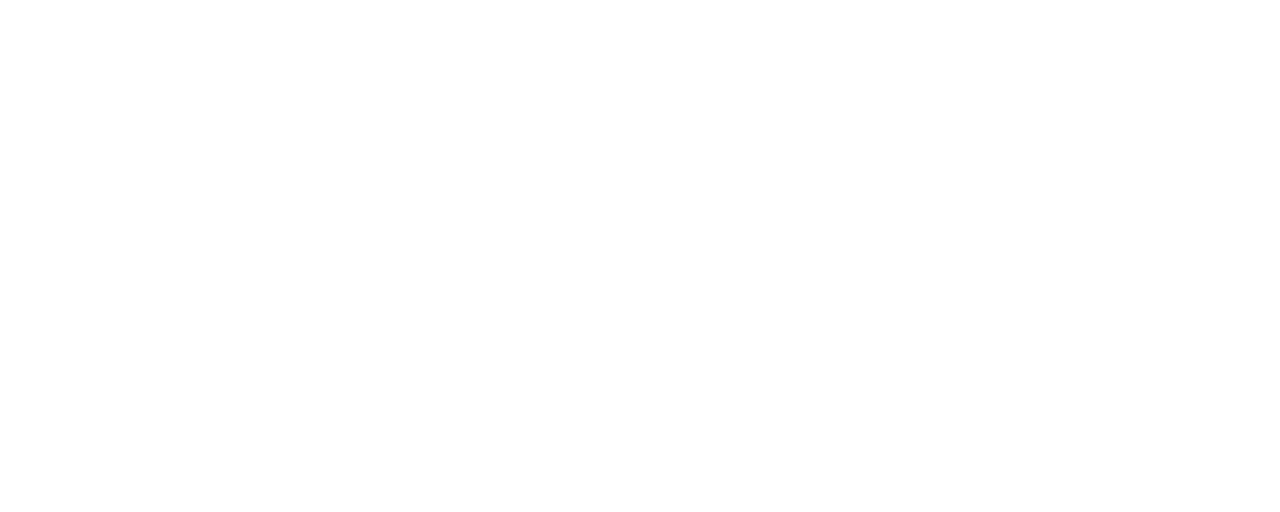
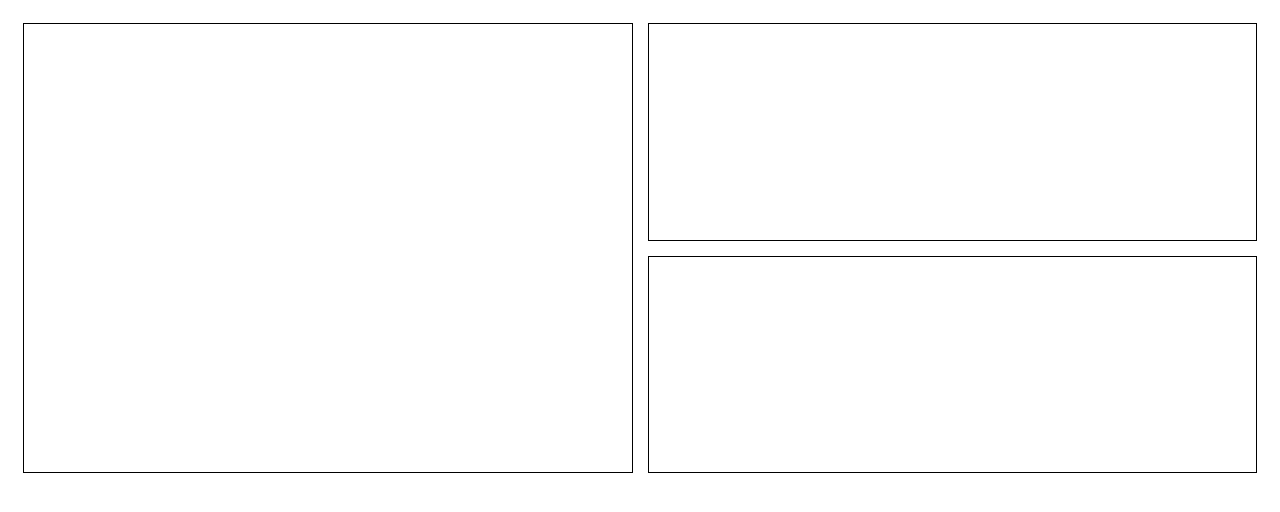
Before and after one commit to 04092001/flex-property, a plain HTML site: page index.html in a window 1280 px wide. Drawn offline with Linux system fonts and the light colour scheme.

Commit message:
modified:   index.html 	modified:   styles.css

```diff
--- a/index.html
+++ b/index.html
@@ -3,13 +3,16 @@
   <head>
     <meta charset="UTF-8" />
     <meta name="viewport" content="width=device-width, initial-scale=1.0" />
-    <title>FLex Practice</title>
+    <link rel="stylesheet" href="styles.css" />
+    <title>Flex Practice</title>
   </head>
   <body>
-    <div class="flex-container">
-      <div class="flex-item"></div>
-      <div class="flex-item"></div>
-      <div class="flex-item"></div>
+    <div class="flex-container" style="padding: 15px">
+      <div class="flex-container"><div class="flex-item"></div></div>
+      <div class="flex-container" style="flex-direction: column">
+        <div class="flex-item"></div>
+        <div class="flex-item"></div>
+      </div>
     </div>
   </body>
 </html>
--- a/styles.css
+++ b/styles.css
@@ -4,8 +4,13 @@
 
 .flex-container {
   display: flex;
+  flex: 1;
+  height: 450px;
+  gap: 15px;
 }
 
 .flex-item {
+  border: 1px solid #000000;
   flex: 1;
+  height: 100%;
 }
```
